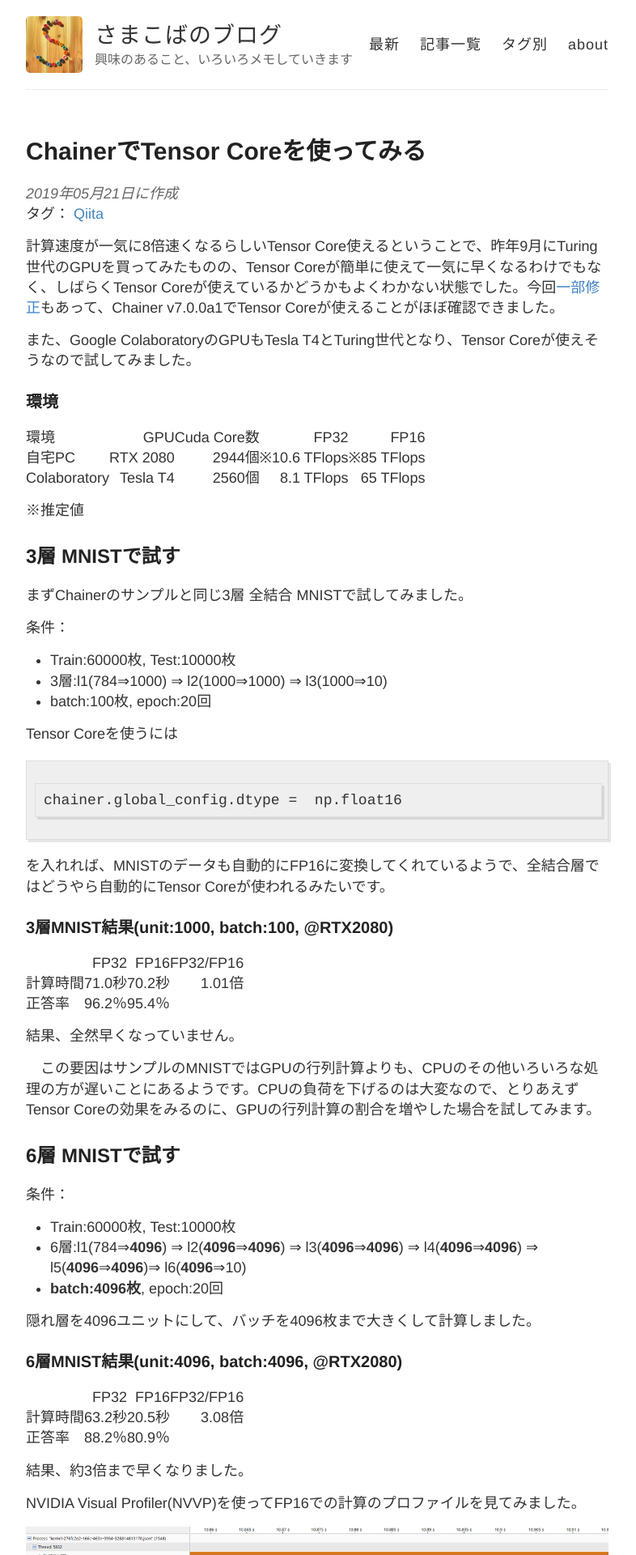
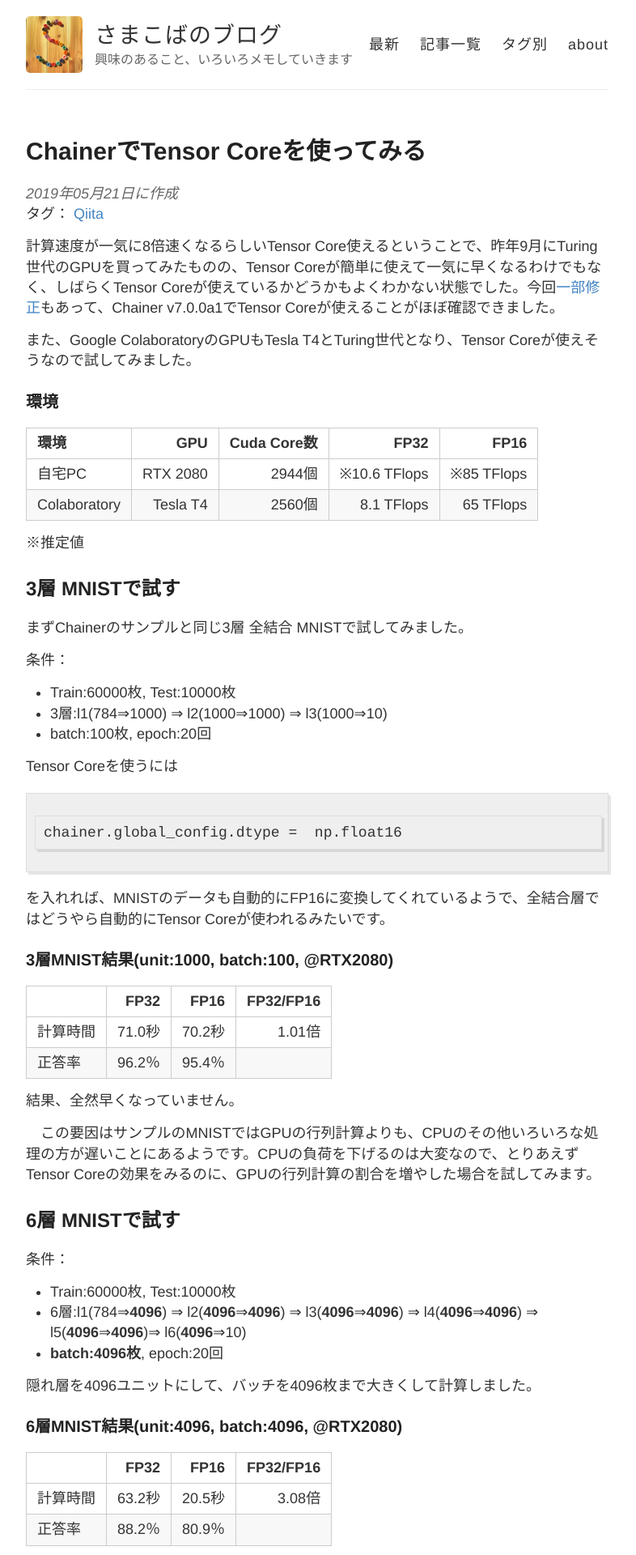
Before and after one commit to samacoba/samacoba.github.io, a Jekyll site: the page built from _posts/2019-05-21-tensorcore.md, in a window 1280 px wide. Shown: the top 1920 px of the page at 81% size, without its empty margins (248-1034 px from the left). Built offline with Jekyll 4.4.1, drawn with Linux system fonts in a browser that asks for light colours.

Commit message:
up table

```diff
--- a/_posts/2019-05-21-tensorcore.md
+++ b/_posts/2019-05-21-tensorcore.md
@@ -70,7 +70,7 @@
 
 NVIDIA Visual Profiler(NVVP)を使ってFP16での計算のプロファイルを見てみました。
 
-![imgae](/images/20190521-fp16.PNG)
+![imgae](/images/20190521-fp16.png)
 
 「turing_fp16_s1688gemm」の部分がどうやらTensor Coreでの計算部分のようです。2層目から5層目の4回分が一番計算負荷が高い「 4096(batch) × 4096(入力x) ・4096×4096(W)」の計算なので、その4回のfoward計算の後、2×4回分のbackwardが続いているようです。
 
--- a/style.scss
+++ b/style.scss
@@ -105,6 +105,32 @@
 strong, b {
   font-weight: bold;
 }
+
+table {
+  padding: 0; }
+  table tr {
+    border-top: 1px solid #cccccc;
+    background-color: white;
+    margin: 0;
+    padding: 0; }
+    table tr:nth-child(2n) {
+      background-color: #f8f8f8; }
+    table tr th {
+      font-weight: bold;
+      border: 1px solid #cccccc;
+      text-align: left;
+      margin: 0;
+      padding: 6px 13px; }
+    table tr td {
+      border: 1px solid #cccccc;
+      text-align: left;
+      margin: 0;
+      padding: 6px 13px; }
+    table tr th :first-child, table tr td :first-child {
+      margin-top: 0; }
+    table tr th :last-child, table tr td :last-child {
+      margin-bottom: 0; }
+
 
 img {
   max-width: 100%;
```
